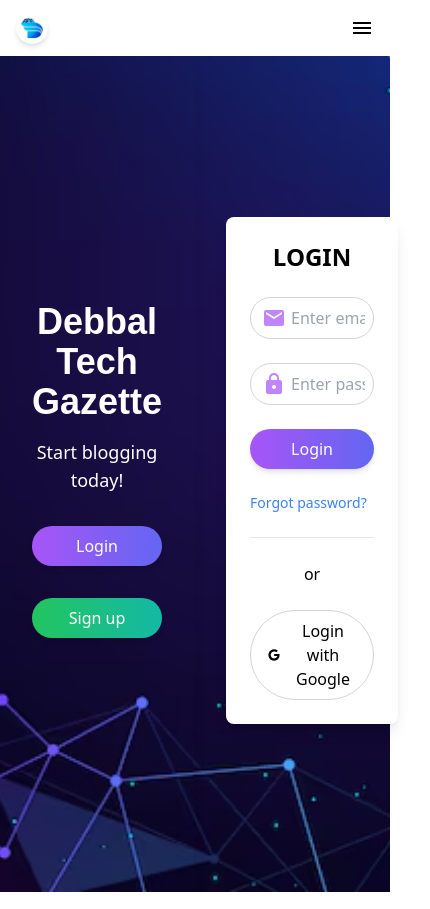
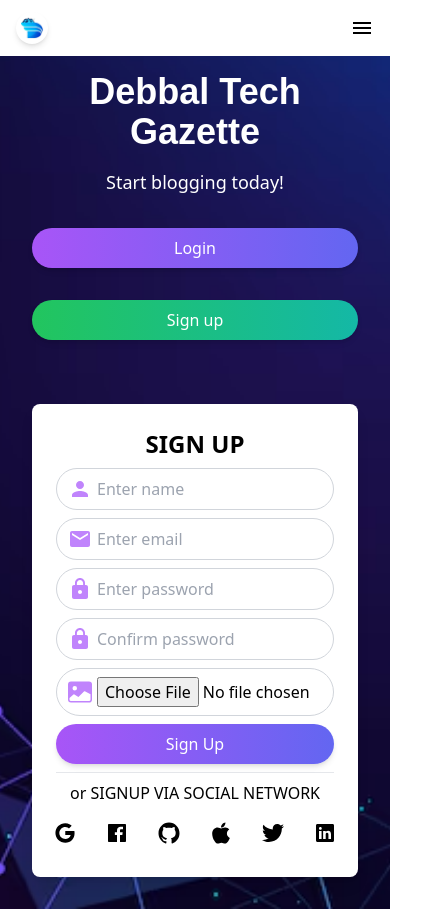
Before and after one commit to Kuma-Leta/Blog-Post, a React (Vite) app in the folder Client/: page /signup in a window 390 px wide. Shown: the whole page, 430 px wide, since content can reach past the window. Built offline with nearby package versions, Linux system fonts and the light colour scheme; a web font is replaced by a local one.

Commit message:
restructured login and sign in page

```diff
--- /dev/null
+++ b/Client/src/Components/Profile/UserProfile/ErrorMessage.tsx
@@ -0,0 +1,25 @@
+// ErrorMessage.tsx
+import React from "react";
+
+interface ErrorMessageProps {
+  message: string;
+  onClose: () => void;
+}
+
+const ErrorMessage: React.FC<ErrorMessageProps> = ({ message, onClose }) => {
+  return (
+    <div className="  relative left-1/2 transform -translate-x-1/2 bg-red-500 text-white py-2 px-4 rounded-lg shadow-lg z-50">
+      <div className="flex justify-between items-center">
+        <span>{message}</span>
+        <button
+          onClick={onClose}
+          className="ml-4 text-white font-bold focus:outline-none"
+        >
+          &times;
+        </button>
+      </div>
+    </div>
+  );
+};
+
+export default ErrorMessage;
--- a/Client/src/Components/UnAuthenticated/AuthenticationPage .tsx
+++ b/Client/src/Components/UnAuthenticated/AuthenticationPage .tsx
@@ -1,10 +1,20 @@
-import React, { useState } from "react";
+import React, { useState, useEffect } from "react";
+import { useLocation } from "react-router-dom";
 import Login from "./Login";
 import SignUp from "./Signup";
 import Navbar from "./Navbar";
 
 const AuthenticationPage: React.FC = () => {
   const [showLogin, setShowLogin] = useState<boolean>(true);
+  const location = useLocation();
+
+  useEffect(() => {
+    if (location.pathname === "/login") {
+      setShowLogin(true);
+    } else if (location.pathname === "/signup") {
+      setShowLogin(false);
+    }
+  }, [location]);
 
   const handleLoginClick = () => {
     setShowLogin(true);
@@ -18,7 +28,7 @@
     <div>
       <Navbar theme="light" />
       <div
-        className="flex mt-12 min-h-screen bg-gray-100 -z-0"
+        className="flex flex-col mt-10 lg:flex-row min-h-screen bg-gray-100 "
         style={{
           backgroundImage: `url('../public/network-connection-background_23-2148879892.avif')`,
           backgroundSize: "cover",
@@ -26,9 +36,8 @@
         }}
       >
         {/* Left Section */}
-        <div className="flex-1 relative flex items-center justify-center p-8 rounded-lg shadow-lg">
-          <div className=""></div>
-          <div className="relative text-center text-white">
+        <div className="flex-1 flex flex-col items-center justify-center p-8 lg:shadow-lg">
+          <div className="text-center text-white">
             <h1
               className="text-4xl font-bold mb-4"
               style={{
@@ -48,7 +57,7 @@
               </button>
               <button
                 onClick={handleSignUpClick}
-                className="bg-gradient-to-r from-green-500 to-teal-500 hover:from-green-600 hover:to-teal-600 text-white py-2 px- rounded-full shadow-md transition duration-300 disabled:opacity-50"
+                className="bg-gradient-to-r from-green-500 to-teal-500 hover:from-green-600 hover:to-teal-600 text-white py-2 px-6 rounded-full shadow-md transition duration-300 disabled:opacity-50"
               >
                 Sign up
               </button>
--- a/Client/src/Components/UnAuthenticated/LoadingSpinner.tsx
+++ b/Client/src/Components/UnAuthenticated/LoadingSpinner.tsx
@@ -10,10 +10,10 @@
   if (!loading) return null;
 
   return (
-    <div className="fixed inset-0 flex items-center justify-center z-50">
+    <div className="absolute inset-0 flex items-center justify-center z-50 bg-white bg-opacity-50 rounded-lg">
       <div className="flex flex-col items-center">
-        <FaSpinner className="animate-spin text-blue-500 text-5xl mb-4" />
-        <p className="text-xl text-blue-500">Loading...</p>
+        <FaSpinner className="animate-spin text-purple-500 text-5xl mb-4" />
+        <p className="text-xl text-purple-500">Loading...</p>
       </div>
     </div>
   );
--- a/Client/src/Components/UnAuthenticated/Login.tsx
+++ b/Client/src/Components/UnAuthenticated/Login.tsx
@@ -2,10 +2,12 @@
 import { Link, useNavigate } from "react-router-dom";
 import React, { useState } from "react";
 import axios from "axios";
-import { IoLogoGoogle } from "react-icons/io";
-import { MdEmail, MdLock } from "react-icons/md"; // Import email and lock icons
+import { MdEmail, MdLock } from "react-icons/md";
 import LoadingSpinner from "./LoadingSpinner";
 import { useUser } from "../../UserContext";
+import SuccessMessage from "../Profile/UserProfile/SuccessMessage";
+import ErrorMessage from "../Profile/UserProfile/ErrorMessage";
+import SocialMediaIcons from "./SocialMediaIcons"; // Import SocialMediaIcons
 
 const Login: React.FC = () => {
   const { setUser } = useUser();
@@ -14,11 +16,13 @@
   const [result, setResult] = useState<any>(null);
   const [error, setError] = useState<any>(false);
   const [loading, setLoading] = useState(false);
+  const [showSuccessMessage, setShowSuccessMessage] = useState(false);
+  const [showErrorMessage, setShowErrorMessage] = useState(false);
   const navigate = useNavigate();
 
   async function formSubmitHandler(event: React.FormEvent<HTMLFormElement>) {
     event.preventDefault();
-    setLoading(true); // Start loading
+    setLoading(true);
     try {
       const userCredential = await axios.post(
         "http://localhost:5000/api/v1/users/login",
@@ -27,18 +31,17 @@
 
       if (userCredential) {
         setError("");
+        setShowErrorMessage(false);
         setResult("Congratulations! Successfully logged in.");
         localStorage.setItem("authToken", userCredential.data.token);
         const userData = userCredential.data.data.user;
         setUser(userData);
-        console.log(userData);
         localStorage.setItem("user", JSON.stringify(userData));
-        console.log(userCredential.data);
-        console.log(userCredential.data.data.user);
-        console.log(userCredential.data.token);
+        setShowSuccessMessage(true);
         setTimeout(() => navigate("/home"), 2000);
       }
     } catch (error: any) {
+      setShowSuccessMessage(false);
       if (
         error.response &&
         error.response.data &&
@@ -48,17 +51,29 @@
       } else {
         setError("An unexpected error occurred. Please try again.");
       }
+      setShowErrorMessage(true);
     } finally {
-      setLoading(false); // End loading
+      setLoading(false);
     }
   }
 
   return (
-    <div className="flex items-center justify-center w-full">
-      {loading ? (
-        <LoadingSpinner loading={loading} />
-      ) : (
-        <div className="bg-white p-6 rounded-lg shadow-lg w-full max-w-md">
+    <div className="relative flex items-center justify-center w-full">
+      <div className="bg-white p-6 rounded-lg shadow-lg w-full max-w-md relative">
+        {loading && <LoadingSpinner loading={loading} />}
+        {showSuccessMessage && (
+          <SuccessMessage
+            message={result}
+            onClose={() => setShowSuccessMessage(false)}
+          />
+        )}
+        {showErrorMessage && (
+          <ErrorMessage
+            message={error}
+            onClose={() => setShowErrorMessage(false)}
+          />
+        )}
+        {!showSuccessMessage && (
           <form onSubmit={formSubmitHandler} className="space-y-6">
             <h2 className="text-2xl font-bold text-center">LOGIN</h2>
             <div className="relative">
@@ -105,21 +120,12 @@
                 Forgot password?
               </Link>
             </div>
-            {result && (
-              <p className="mt-4 text-green-500 text-center">{result}</p>
-            )}
-            {error && <p className="mt-4 text-red-500 text-center">{error}</p>}
             <hr className="my-4" />
-            <div className="text-center">or</div>
-            <div className="mt-4 flex justify-center">
-              <button className="flex items-center py-2 px-4 border border-gray-300 rounded-full hover:bg-gray-100 transition duration-300">
-                <IoLogoGoogle size={28} className="mr-2" />
-                Login with Google
-              </button>
-            </div>
+            <div className="text-center">or SIGNUP VIA SOCIAL NETWORK</div>
+            <SocialMediaIcons /> {/* Use SocialMediaIcons */}
           </form>
-        </div>
-      )}
+        )}
+      </div>
     </div>
   );
 };
--- a/Client/src/Components/UnAuthenticated/Signup.tsx
+++ b/Client/src/Components/UnAuthenticated/Signup.tsx
@@ -4,6 +4,9 @@
 import { MdEmail, MdLock, MdPerson } from "react-icons/md"; // Import icons
 import { BsFillImageFill } from "react-icons/bs";
 import LoadingSpinner from "./LoadingSpinner";
+import SuccessMessage from "../Profile/UserProfile/SuccessMessage";
+import ErrorMessage from "../Profile/UserProfile/ErrorMessage";
+import SocialMediaIcons from "./SocialMediaIcons";
 
 const SignUp: React.FC = () => {
   const [name, setName] = useState("");
@@ -61,6 +64,8 @@
     }
 
     setLoading(true); // Start loading
+    setError(null);
+    setSignupSuccess(false);
 
     try {
       const formData = new FormData();
@@ -82,10 +87,12 @@
       );
 
       if (response.data) {
+        setError(null);
         setSignupSuccess(true);
-        setTimeout(() => navigate("/login"), 2000);
+        setTimeout(() => navigate("/login"), 2000); // Navigate to login after showing success message
       }
     } catch (error: any) {
+      setSignupSuccess(false);
       if (
         error.response &&
         error.response.data &&
@@ -101,17 +108,24 @@
   }
 
   return (
-    <div className="flex items-center justify-center w-full">
-      {loading ? (
+    <div className="relative flex items-center justify-center w-full">
+      {loading && (
+        <div className="absolute inset-0 flex items-center justify-center bg-white bg-opacity-50 z-50">
           <LoadingSpinner loading={loading} />
-      ) : (
+        </div>
+      )}
       <div className="bg-white p-6 rounded-lg shadow-lg w-full max-w-md">
-          <form onSubmit={SignUpSubmitHandler} className="space-y-6">
+        <form onSubmit={SignUpSubmitHandler} className="space-y-2">
+          {error && !signUpSuccess && (
+            <ErrorMessage message={error} onClose={() => setError(null)} />
+          )}
+          {signUpSuccess && !error && (
+            <SuccessMessage
+              message={"Sign up successful!"}
+              onClose={() => setSignupSuccess(false)}
+            />
+          )}
           <h2 className="text-2xl font-bold text-center">SIGN UP</h2>
-            {error && <p className="text-red-500 text-center">{error}</p>}
-            {signUpSuccess && (
-              <p className="text-green-500 text-center">Sign up successful!</p>
-            )}
           <div className="relative">
             <MdPerson
               className="absolute left-3 top-1/2 transform -translate-y-1/2 text-purple-400"
@@ -184,9 +198,11 @@
               Sign Up
             </button>
           </div>
+          <hr className="my-4" />
+          <div className="text-center">or SIGNUP VIA SOCIAL NETWORK</div>
+          <SocialMediaIcons /> {/* Use SocialMediaIcons */}
         </form>
       </div>
-      )}
     </div>
   );
 };
--- /dev/null
+++ b/Client/src/Components/UnAuthenticated/SocialMediaIcons.tsx
@@ -0,0 +1,36 @@
+import React from "react";
+import {
+  IoLogoGoogle,
+  IoLogoFacebook,
+  IoLogoGithub,
+  IoLogoTwitter,
+  IoLogoLinkedin,
+} from "react-icons/io";
+import { FaApple } from "react-icons/fa";
+
+const SocialMediaIcons: React.FC = () => {
+  return (
+    <div className="mt-4 flex justify-center space-x-3">
+      <button className="hover:bg-red-500 hover:text-white p-2 rounded-full transition duration-300">
+        <IoLogoGoogle size={24} />
+      </button>
+      <button className="hover:bg-blue-600 hover:text-white p-2 rounded-full transition duration-300">
+        <IoLogoFacebook size={24} />
+      </button>
+      <button className="hover:bg-black hover:text-white p-2 rounded-full transition duration-300">
+        <IoLogoGithub size={24} />
+      </button>
+      <button className="hover:bg-gray-800 hover:text-white p-2 rounded-full transition duration-300">
+        <FaApple size={24} />
+      </button>
+      <button className="hover:bg-blue-400 hover:text-white p-2 rounded-full transition duration-300">
+        <IoLogoTwitter size={24} />
+      </button>
+      <button className="hover:bg-blue-600 hover:text-white p-2 rounded-full transition duration-300">
+        <IoLogoLinkedin size={24} />
+      </button>
+    </div>
+  );
+};
+
+export default SocialMediaIcons;
```
Lines whose indentation alone changed are shown as unchanged.
